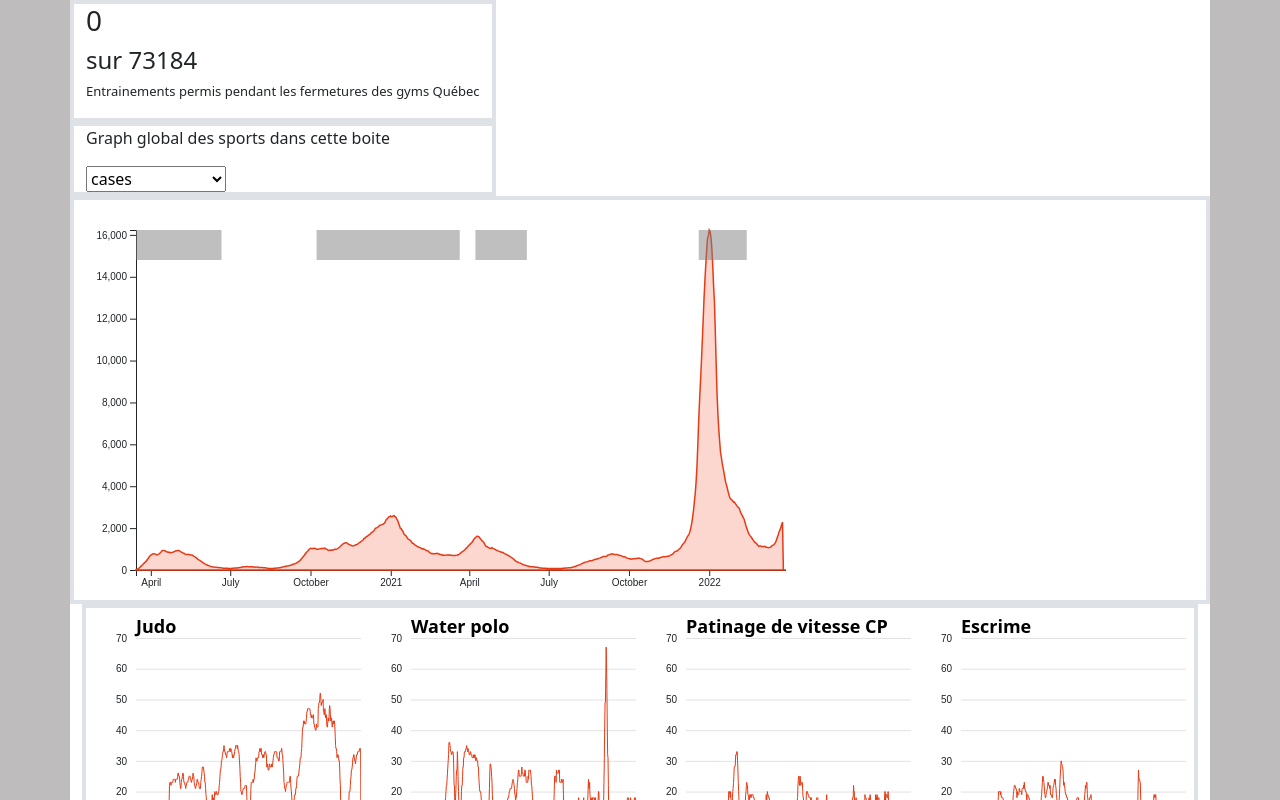
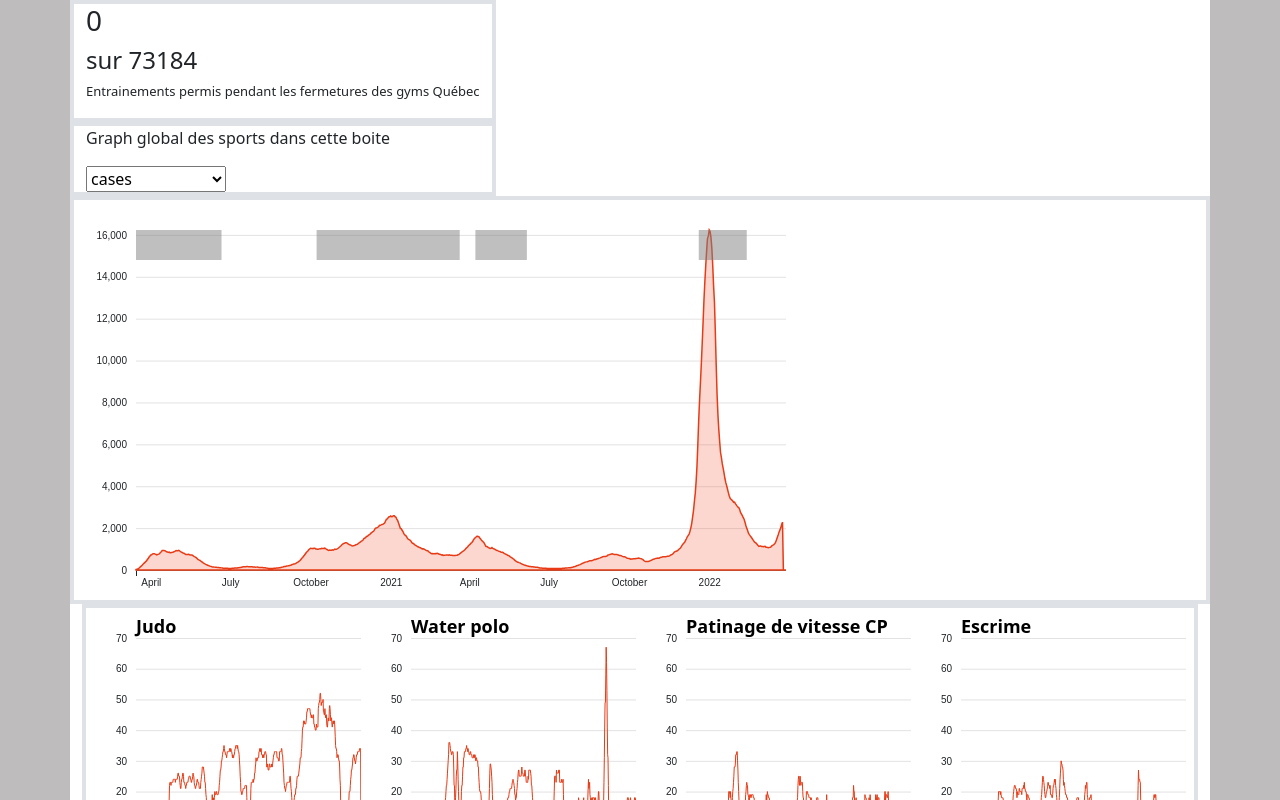
Before and after one commit to gaudasyl/INF8808_Covid-INS_H2022, a website built with Parcel: page projet/src/index.html in a window 1280 px wide. Shown: the top 800 px of the page. Built offline with nearby package versions, Linux system fonts and the light colour scheme; files whose address does not match are found by name.

Commit message:
added covid graph CSS

```diff
--- a/projet/src/assets/style.css
+++ b/projet/src/assets/style.css
@@ -10,11 +10,12 @@ main {
     font-size: small;
 }
 
-#smallMultiple-svg .x-axis .tick line,
-#smallMultiple-svg .y-axis .domain,
-#smallMultiple-svg .y-axis .tick line {
+.x-axis .tick line,
+.y-axis .domain,
+.y-axis .tick line {
     display: none;
 }
+
 
 .hover_circle {
     stroke: #E83A14;
--- a/projet/src/scripts/viz.js
+++ b/projet/src/scripts/viz.js
@@ -83,6 +83,7 @@ export function DrawCovidViz(data, dataFermetures, startDate, endDate) {
         .domain(d3.extent(data, function (d) { return new Date(d.date) }))
         .range([0, COVID_WIDTH])
     svg.append('g')
+        .attr('class', 'x-axis')
         .attr('transform', 'translate(0,' + COVID_HEIGHT + ')')
         .call(d3.axisBottom(xScaleCov))
 
@@ -91,7 +92,17 @@ export function DrawCovidViz(data, dataFermetures, startDate, endDate) {
         .domain([0, d3.max(data, (d) => Math.max(d.cases_moving_avg))])
         .range([COVID_HEIGHT, 0])
     var yAxis = svg.append('g')
+        .attr('class', 'y-axis')
         .call(d3.axisLeft(yScaleCov))
+
+    // Add Y grid
+    const yAxisGrid = d3.axisLeft(yScaleCov).tickSize(-COVID_WIDTH).tickFormat('')
+    svg.append('g')
+        .attr('class', 'y-axis-grid')
+        .attr('color', GRIDLINE_COLOR)
+        .attr('stroke-width', GRIDLINE_STROKE_WIDTH)
+        .call(yAxisGrid)
+        .call(g => g.select(".domain").remove());
 
     // Add the cases line
     var line = svg.append('path')
```
